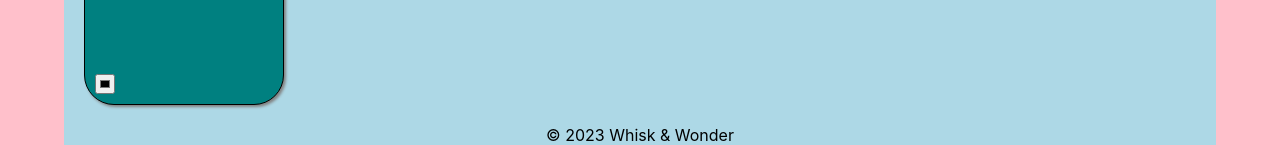
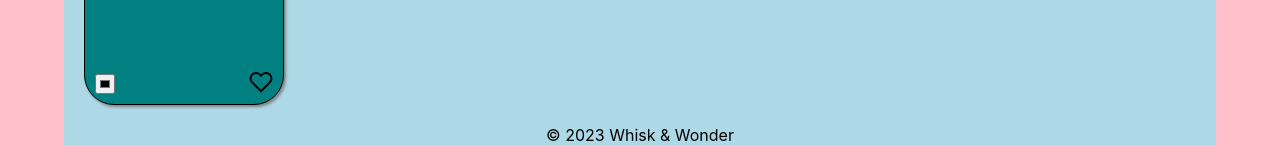
Before and after one commit to DeniseLewis1/whisk-and-wonder-react, a React (Create React App) app: page / in a window 1280 px wide. Shown: the part 284-444 px from the top of the page. Built offline with nearby package versions, Linux system fonts and the light colour scheme.

Commit message:
Create function to add favorite

```diff
--- a/src/App.css
+++ b/src/App.css
@@ -129,3 +129,11 @@ textarea {
   bottom: 10px;
   left: 10px;
 }
+
+.add-favorite {
+  margin: 0;
+  padding: 0;
+  position: absolute;
+  bottom: 5px;
+  right: 10px;
+}
--- a/src/App.js
+++ b/src/App.js
@@ -7,7 +7,6 @@ import Footer from './components/Footer';
 function App() {
   const [color, setColor] = useState("#fff"); //randomize
   const defaultColor = "teal";
-
   const [ideas, setIdeas] = useState(JSON.parse(window.localStorage.getItem("savedIdeas")) || [{
     id: Date.now(),
     name: "",
@@ -15,8 +14,8 @@ function App() {
     color: defaultColor,
     doesMatchSearch: true
   }]);
-
   const [searchText, setSearchText] = useState("");
+  const [favoriteIdeas, setFavoriteIdeas] = useState([]);
 
   useEffect(() => {
     window.localStorage.setItem("savedIdeas", JSON.stringify(ideas));
@@ -88,10 +87,26 @@ function App() {
     setIdeas([...updatedIdeas]);
   };
 
+  const addFavorite = (ideaId) => {
+    const selectedIdea = ideas.find(idea => idea.id === ideaId);
+    setFavoriteIdeas([...favoriteIdeas, selectedIdea]);
+  };
+
   return (
     <div className="App">
-      <Header addIdea={addIdea} searchIdea={searchIdea} searchText={searchText} />
-      <IdeasList ideas={ideas} deleteIdea={deleteIdea} editIdea={editIdea} updateColor={updateColor} />
+      <Header
+        addIdea={addIdea}
+        searchIdea={searchIdea}
+        searchText={searchText}
+      />
+      <IdeasList
+        ideas={ideas}
+        deleteIdea={deleteIdea}
+        editIdea={editIdea}
+        updateColor={updateColor}
+        favoriteIdeas={favoriteIdeas}
+        addFavorite={addFavorite}
+      />
       <Footer />
     </div>
   );
--- a/src/components/Idea.js
+++ b/src/components/Idea.js
@@ -1,6 +1,10 @@
 import React from 'react';
+import { Heart } from "react-feather";
 
-const Idea = ({ idea, deleteIdea, editIdea, updateColor }) => {
+const Idea = ({ idea, deleteIdea, editIdea, updateColor, favoriteIdeas, addFavorite }) => {
+    const alreadyFavorite = favoriteIdeas.find(favorite => favorite.id === idea.id);
+    const faveStyle = alreadyFavorite ? "#333" : "";
+
     return (
         <li className="card" style={{background: idea.color}}>
             <input
@@ -20,6 +24,7 @@ const Idea = ({ idea, deleteIdea, editIdea, updateColor }) => {
             X
             </span>
             <input type="color" className="idea-color" value={idea.color} onChange={e => updateColor(idea.id, e.target.value)} />
+            <p className="add-favorite" onClick={() => addFavorite(idea.id)}><Heart style={{fill: faveStyle}} /></p>
       </li>
     );
 };
--- a/src/components/IdeasList.js
+++ b/src/components/IdeasList.js
@@ -1,16 +1,18 @@
 import React from "react";
 import Idea from "./Idea";
 
-const IdeasList = ({ ideas, deleteIdea, editIdea, updateColor }) => {
+const IdeasList = ({ ideas, deleteIdea, editIdea, updateColor, favoriteIdeas, addFavorite }) => {
     const matchSearch = (idea) => idea.doesMatchSearch;
     const matches = ideas.filter(matchSearch);
     const renderIdea = (idea) => (
         <Idea
-        idea={idea}
-        key={idea.id}
-        deleteIdea={deleteIdea}
-        editIdea={editIdea}
-        updateColor={updateColor}
+            idea={idea}
+            key={idea.id}
+            deleteIdea={deleteIdea}
+            editIdea={editIdea}
+            updateColor={updateColor}
+            favoriteIdeas={favoriteIdeas}
+            addFavorite={addFavorite}
         />
     );
     const ideaElements = matches.map(renderIdea);
```
